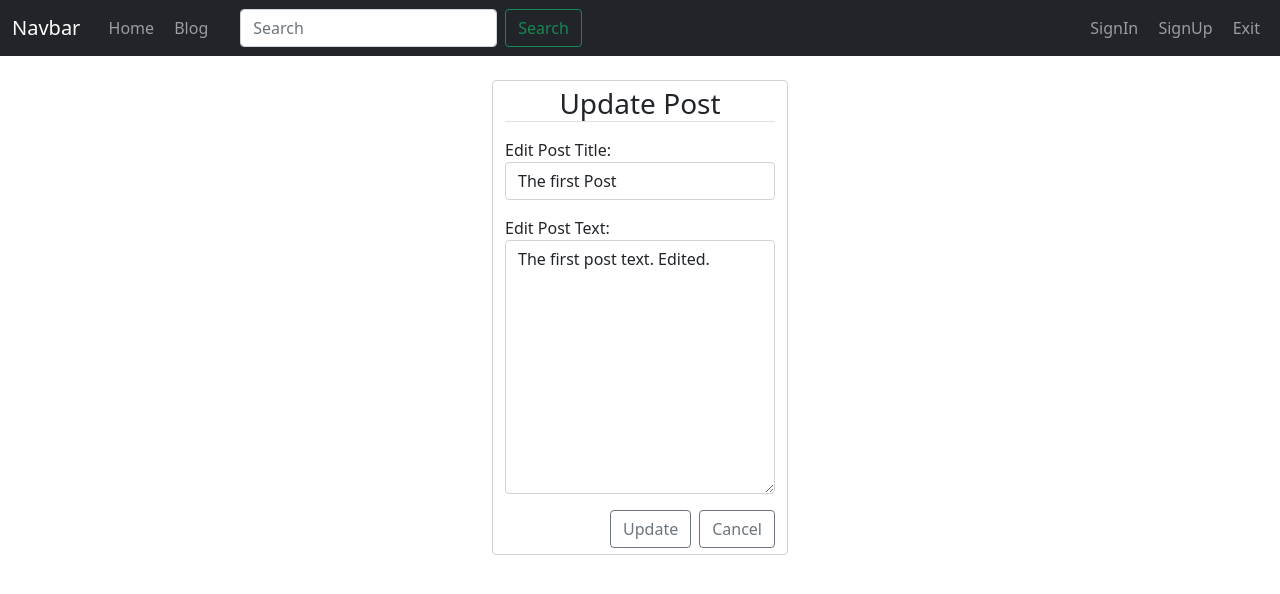
After one commit to Dmytro-Sk/website_blog, a Django app: page /blog/post/1/update/ in a window 1280 px wide. The commit adds this page. Shown: the top 594 px of the page. Run offline with Django 3.2, Linux system fonts and the light colour scheme; data comes from the database, SQL or seed files in the repository; both versions use the stored data as it was after the commit; some libraries are stand-ins or nearby versions.

Commit message:
Add update and delete posts

```diff
--- a/apps/blog/forms.py
+++ b/apps/blog/forms.py
@@ -17,3 +17,17 @@ class PostForm(forms.ModelForm):
             'author': forms.Select(attrs={'class': 'form-select'}),
             'body': forms.Textarea(attrs={'class': 'form-control', 'placeholder': 'Enter text here'})
         }
+
+
+class EditPostForm(forms.ModelForm):
+    class Meta:
+        model = Post
+        fields = ['title', 'body']
+        labels = {
+            'title': 'Edit Post Title',
+            'body': 'Edit Post Text',
+        }
+        widgets = {
+            'title': forms.TextInput(attrs={'class': 'form-control'}),
+            'body': forms.Textarea(attrs={'class': 'form-control'})
+        }
--- a/apps/blog/models.py
+++ b/apps/blog/models.py
@@ -1,5 +1,6 @@
 from django.db import models
 from django.contrib.auth.models import User
+from django.urls import reverse
 
 
 class Post(models.Model):
@@ -9,3 +10,7 @@ class Post(models.Model):
 
     def __str__(self):
         return f'{self.title} (by {self.author})'
+
+    @staticmethod
+    def get_absolute_url():
+        return reverse('blog:blog-page')
--- a/apps/blog/templates/blog/main_page.html
+++ b/apps/blog/templates/blog/main_page.html
@@ -10,7 +10,9 @@
     <h1>Posts list</h1>
     {% for post in object_list %}
         <ul>
-            <li><a href="{% url 'blog:post-details' post.pk %}">{{ post.title }}</a> - {{ post.author }}</li>
+            <li>
+                <a href="{% url 'blog:post-details' post.pk %}">{{ post.title }}</a> - {{ post.author }}
+            </li>
             <span>{{ post.body }}</span>
         </ul>
     {% endfor %}
--- /dev/null
+++ b/apps/blog/templates/blog/update_post.html
@@ -0,0 +1,22 @@
+{% extends 'home_page/base.html' %}
+{% load crispy_forms_tags %}
+
+{% block title %}Edit Post{% endblock title%}
+
+{% block content %}
+    <div class="container-fluid mt-4">
+        <div class="row justify-content-center">
+            <div class="col-sm-3">
+                <form method="POST" class="form-control">
+                    <h3 class="text-center border-bottom mb-3">Update Post</h3>
+                    {% csrf_token %}
+                    {{ form.as_p }}
+                    <div class="d-grid gap-2 d-md-flex justify-content-md-end">
+                        <button class="btn btn-outline-secondary" type="submit">Update</button>
+                        <a class="btn btn-outline-secondary" href="{% url 'blog:post-details' object.id %}">Cancel</a>
+                    </div>
+                </form>
+            </div>
+        </div>
+    </div>
+{% endblock content %}
--- a/apps/blog/urls.py
+++ b/apps/blog/urls.py
@@ -6,5 +6,7 @@ app_name = 'blog'
 urlpatterns = [
     path('', views.BlogPageView.as_view(), name='blog-page'),
     path('add_post', views.AddPostView.as_view(), name='add-post'),
-    path('post_details/<int:pk>', views.PostDetailView.as_view(), name='post-details'),
+    path('post/<int:pk>/details/', views.PostDetailView.as_view(), name='post-details'),
+    path('post/<int:pk>/update/', views.UpdatePostView.as_view(), name='update-post'),
+    path('post/<int:pk>/delete/', views.DeletePostView.as_view(), name='delete-post'),
 ]
--- a/apps/blog/views.py
+++ b/apps/blog/views.py
@@ -1,13 +1,14 @@
-from django.views.generic import ListView, DetailView, CreateView
-from django.urls import reverse
+from django.views.generic import ListView, DetailView, CreateView, UpdateView, DeleteView
+from django.urls import reverse, reverse_lazy
 
 from .models import Post
-from .forms import PostForm
+from .forms import PostForm, EditPostForm
 
 
 class BlogPageView(ListView):
     model = Post
     template_name = 'blog/main_page.html'
+    ordering = ['-id']
 
 
 class PostDetailView(DetailView):
@@ -20,5 +21,17 @@ class AddPostView(CreateView):
     form_class = PostForm
     template_name = 'blog/add_post.html'
 
+
+class UpdatePostView(UpdateView):
+    model = Post
+    template_name = 'blog/update_post.html'
+    form_class = EditPostForm
+
     def get_success_url(self):
         return reverse('blog:post-details', kwargs={'pk': self.object.pk})
+
+
+class DeletePostView(DeleteView):
+    model = Post
+    template_name = 'blog/delete_post.html'
+    success_url = reverse_lazy('blog:blog-page')
```
Also changed, not shown: apps/blog/templates/blog/delete_post.html (added, +21 -0 lines), apps/blog/templates/blog/post_detail.html (+22 -8 lines), db.sqlite3.
